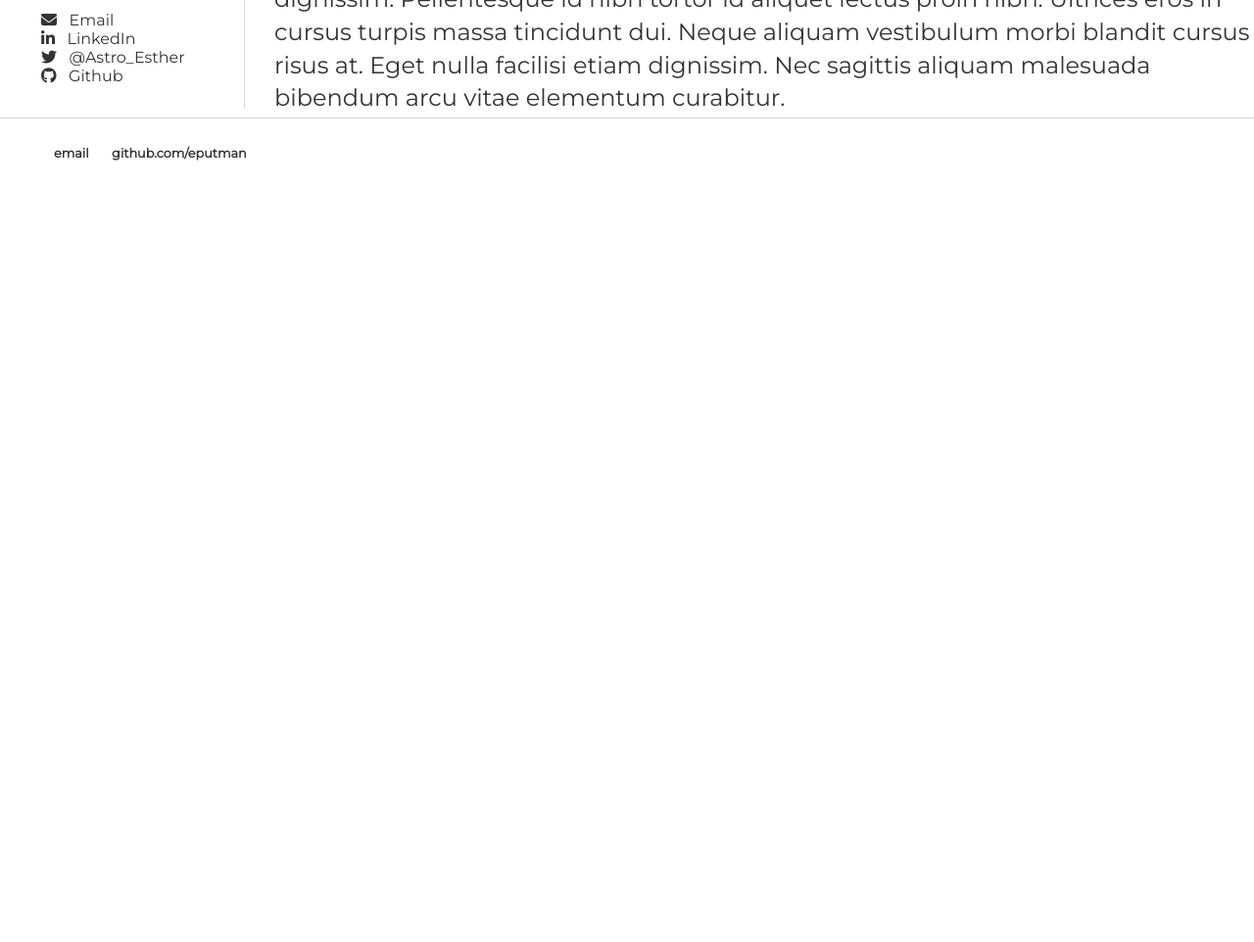
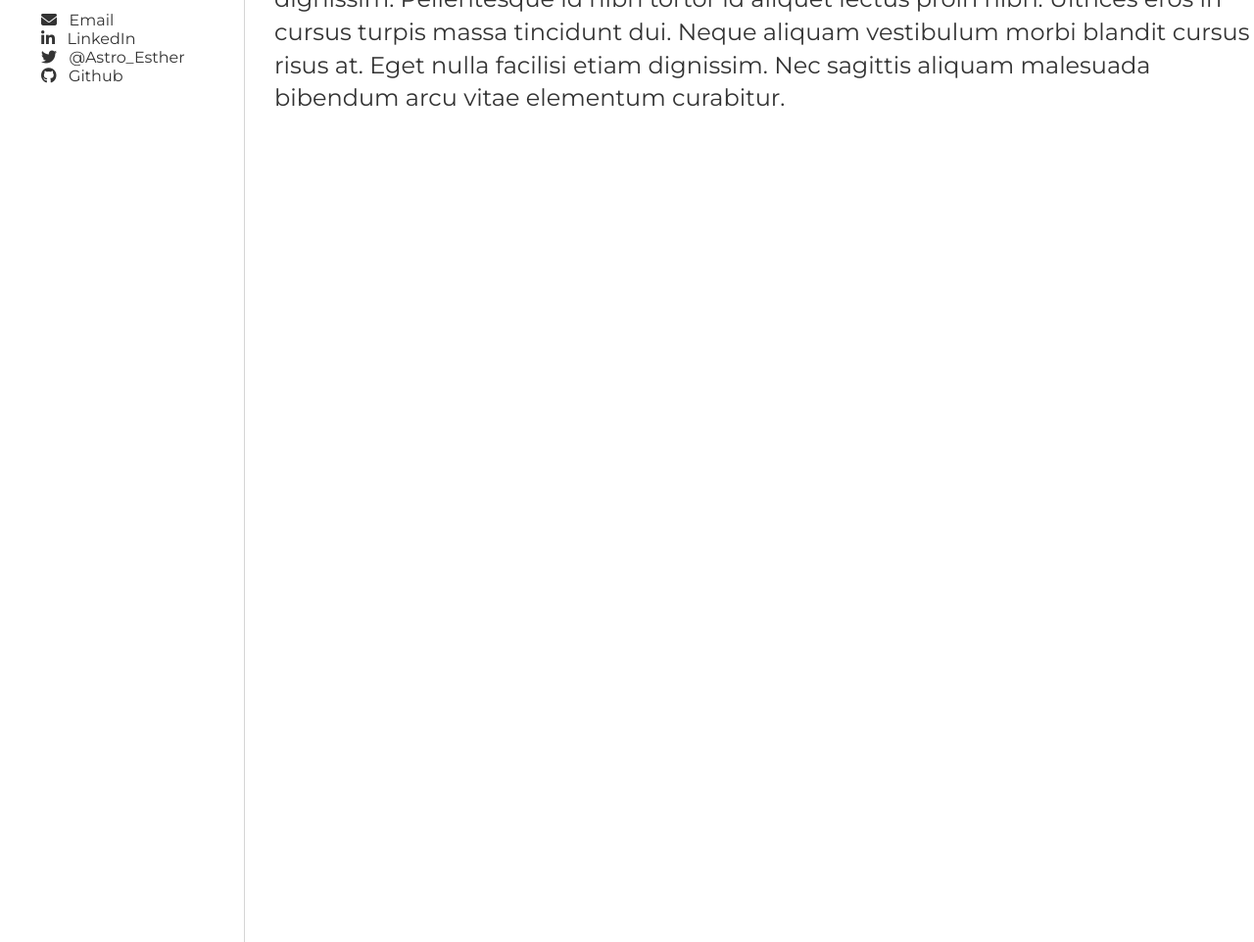
Before and after one commit to eputman/eputman.github.io, a Jekyll site: the page built from index.html, in a window 1280 px wide and 1400 px high, scrolled down 323 px. Shown: the part 438-1400 px from the top of the window at 98% size. Built offline with Jekyll 4.4.1, drawn with Linux system fonts in a browser that asks for light colours; nearby versions of some CDN libraries; before the commit the page ends 953 px from its top, so only the background shows below that.

Commit message:
Update main.css

```diff
--- a/css/main.css
+++ b/css/main.css
@@ -139,7 +139,7 @@
 .main-content{
   display: flex;
   height: auto;
-  min-height: 600px;
+  min-height: 1600px;
   padding-bottom: 10px;
 }
  .info {
```
